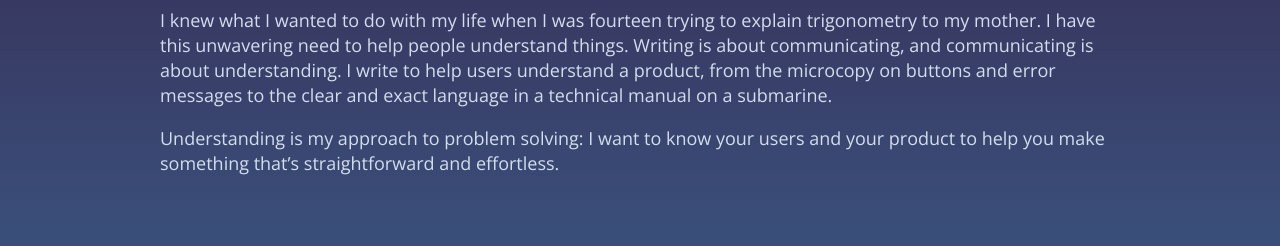
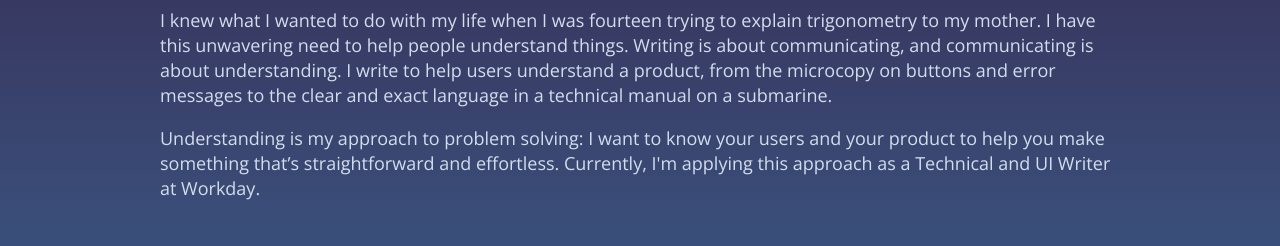
Before and after one commit to hlbigham/HW_Week19, a plain HTML site: page aboutMe.html in a window 1280 px wide. Shown: the part 481-727 px from the top of the page. Drawn offline with nearby package versions, Linux system fonts and the light colour scheme.

Commit message:
V3
Fixed Wokday issue not actually included in V2.

```diff
--- a/aboutMe.html
+++ b/aboutMe.html
@@ -54,7 +54,7 @@
     <div class="wordVomit">
         <h2 class="centeredText">About Me</h2>
         <p>I knew what I wanted to do with my life when I was fourteen trying to explain trigonometry to my mother. I have this unwavering need to help people understand things. Writing is about communicating, and communicating is about understanding. I write to help users understand a product, from the microcopy on buttons and error messages to the clear and exact language in a technical manual on a submarine.</p>
-        <p>Understanding is my approach to problem solving: I want to know your users and your product to help you make something that’s straightforward and effortless.</p>
+        <p>Understanding is my approach to problem solving: I want to know your users and your product to help you make something that’s straightforward and effortless. Currently, I'm applying this approach as a Technical and UI Writer at Workday.</p>
     </div>
 
     <div class="centeredText">
```
